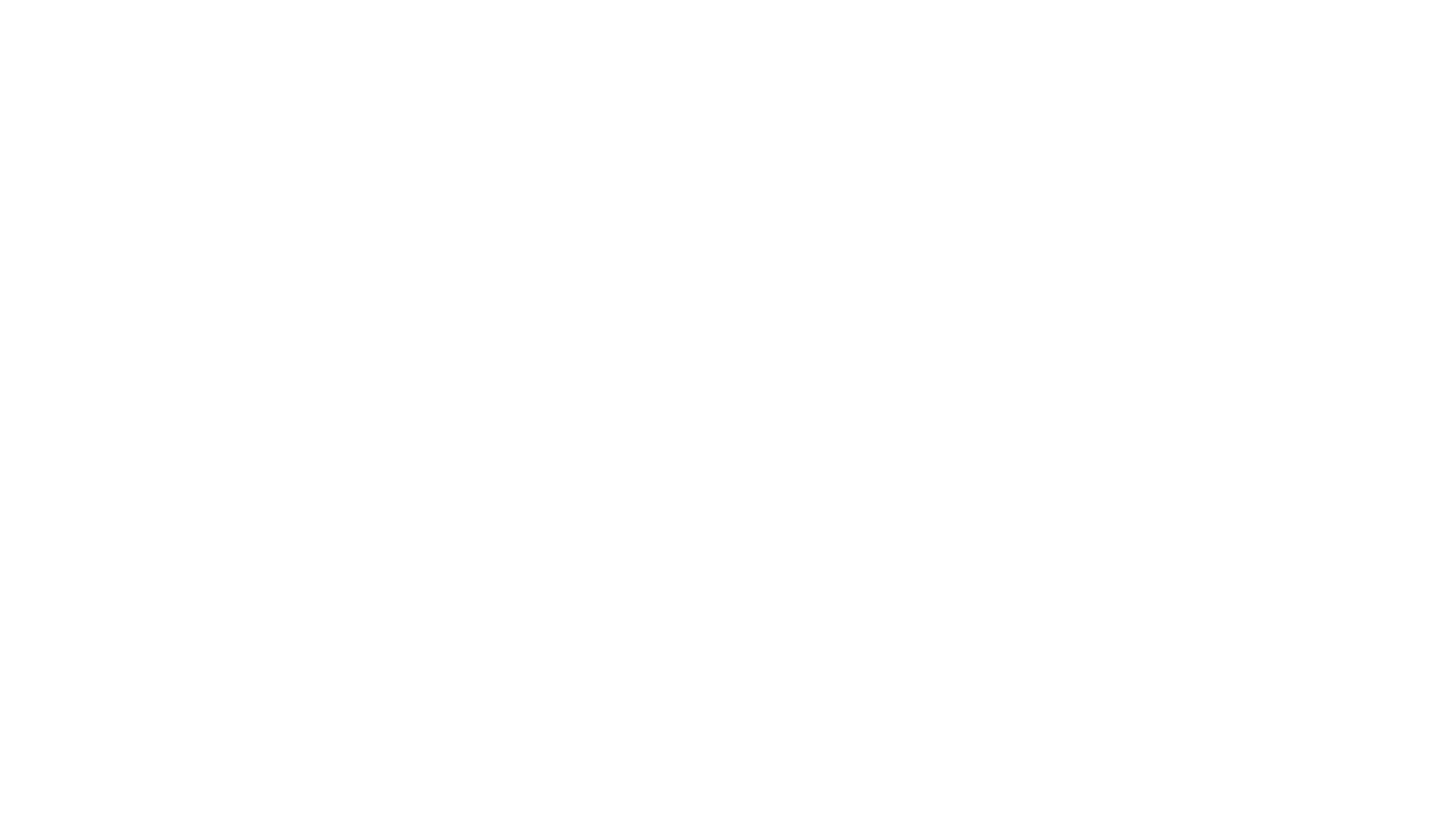
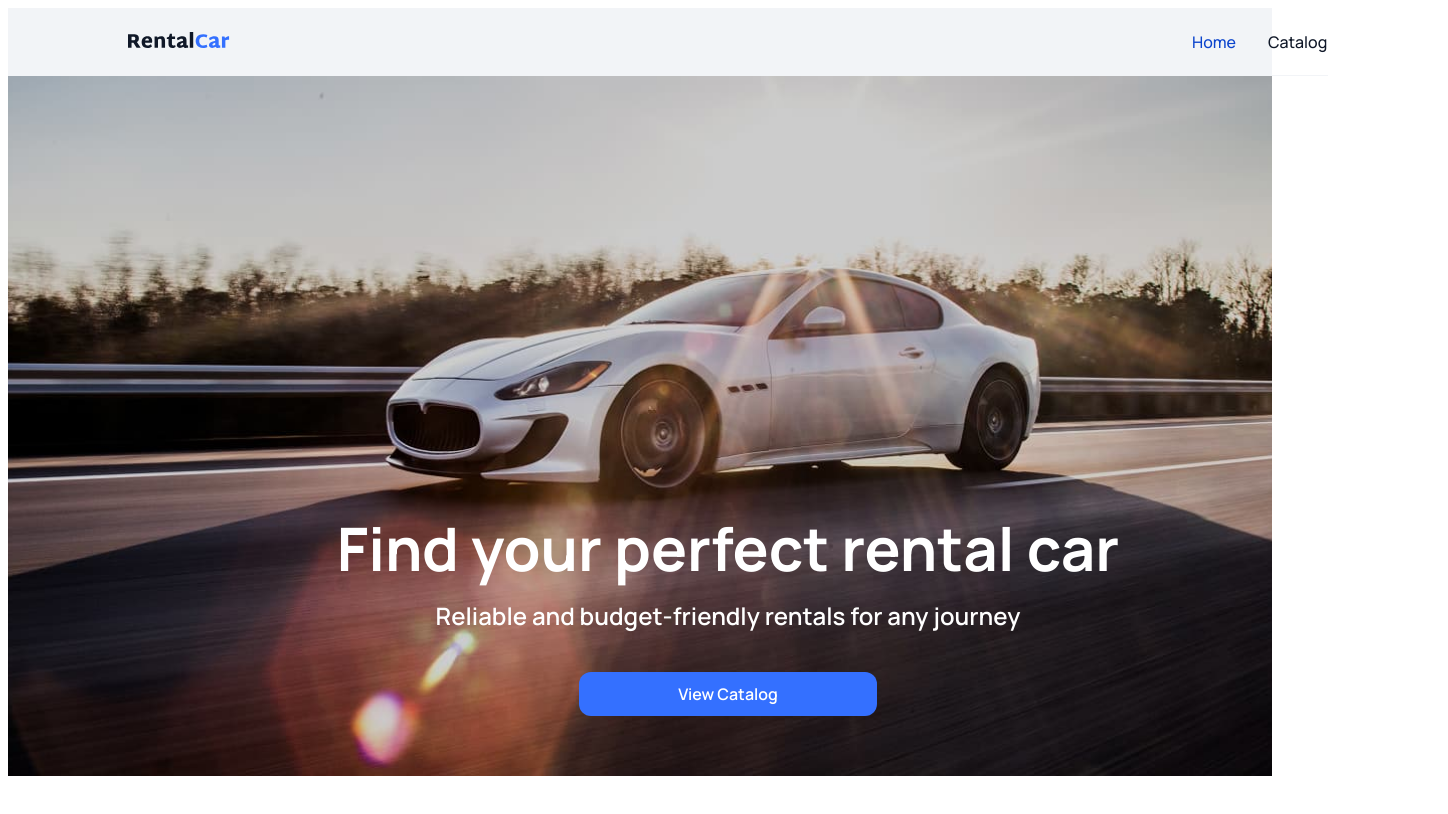
Before and after one commit to svitlana-shumal/rental-car, a Next.js app: page / in a window 1280 px wide. Shown: the top 814 px of the page, 1448 px wide, since content can reach past the window. Built offline with nearby package versions, Linux system fonts and the light colour scheme.

Commit message:
added header and hero

```diff
--- a/app/globals.css
+++ b/app/globals.css
@@ -11,12 +11,11 @@
   --font-family: var(--font-manrope);
   --second-family: var(--font-inter);
 }
-
+html,
 body {
-  max-width: 100vw;
-  overflow-x: hidden;
-  font-family: var(--font-family), sans-serif;
-  color: var(--badges);
+  max-width: 100%;
+  font-family: var(--font-manrope), sans-serif;
+  /* color: var(--badges); */
   background-color: var(--white);
 }
 
@@ -43,7 +42,8 @@ a {
 }
 
 ul,
-ol {
+ol,
+li {
   list-style-type: none;
   margin: 0;
   padding: 0;
--- a/app/layout.tsx
+++ b/app/layout.tsx
@@ -1,7 +1,7 @@
 import type { Metadata } from 'next';
 import { Manrope, Inter } from 'next/font/google';
 import './globals.css';
-// import Header from '@/components/Header/Header';
+import Header from '@/components/Header/Header';
 
 const geistSans = Manrope({
   variable: '--font-manrope',
@@ -28,7 +28,7 @@ export default function RootLayout({
   return (
     <html lang="en">
       <body className={`${geistSans.variable} ${geistMono.variable}`}>
-        {/* <Header /> */}
+        {<Header />}
         {children}
       </body>
     </html>
--- a/app/page.tsx
+++ b/app/page.tsx
@@ -1,5 +1,9 @@
 import Hero from '@/components/Hero/Hero';
 
 export default function Home() {
-  return <main>{/* <Hero /> */}</main>;
+  return (
+    <main>
+      <Hero />
+    </main>
+  );
 }
--- /dev/null
+++ b/components/Container/Container.module.css
@@ -0,0 +1,5 @@
+.container {
+  width: 1440px;
+  margin: 0 auto;
+  padding: 0 120px;
+}
--- /dev/null
+++ b/components/Container/page.tsx
@@ -0,0 +1,9 @@
+import css from './Container.module.css';
+
+interface ContainerProps {
+  children: React.ReactNode;
+}
+
+export default function Container({ children }: ContainerProps) {
+  return <div className={css.container}>{children}</div>;
+}
--- a/components/Header/Header.module.css
+++ b/components/Header/Header.module.css
@@ -0,0 +1,33 @@
+.header {
+  background-color: #f2f4f7;
+}
+
+.headerContainer {
+  display: flex;
+  align-items: center;
+  gap: 960px;
+  height: 68px;
+  border-bottom: 1px solid #f2f4f7;
+}
+
+.navigation {
+  list-style: none;
+  display: flex;
+  gap: 32px;
+}
+
+.navigationItem {
+  padding: 24px 0;
+  font-weight: 500;
+  font-size: 16px;
+  line-height: 1.25;
+  color: var(--main);
+}
+
+.active {
+  padding: 24px 0;
+  font-weight: 500;
+  font-size: 16px;
+  line-height: 1.25;
+  color: var(--button-hover);
+}
--- a/components/Header/Header.tsx
+++ b/components/Header/Header.tsx
@@ -0,0 +1,40 @@
+'use client';
+
+import Link from 'next/link';
+import Container from '../Container/page';
+import css from './Header.module.css';
+import { usePathname } from 'next/navigation';
+
+export default function Header() {
+  const pathname = usePathname();
+  return (
+    <header className={css.header}>
+      <Container>
+        <div className={css.headerContainer}>
+          <Link href="/">
+            <svg width="104" height="16">
+              <use href="/symbol-defs.svg#icon-logo" />
+            </svg>
+          </Link>
+          <nav>
+            <ul className={css.navigation}>
+              <li>
+                <Link href="/" className={pathname === '/' ? css.active : css.navigationItem}>
+                  Home
+                </Link>
+              </li>
+              <li>
+                <Link
+                  href="/catalog"
+                  className={pathname === '/catalog' ? css.active : css.navigationItem}
+                >
+                  Catalog
+                </Link>
+              </li>
+            </ul>
+          </nav>
+        </div>
+      </Container>
+    </header>
+  );
+}
--- a/components/Hero/Hero.module.css
+++ b/components/Hero/Hero.module.css
@@ -0,0 +1,53 @@
+.hero {
+  height: 700px;
+  background-image: url('/Hero.jpg');
+  background-size: cover;
+  background-position: center;
+}
+@media (min-device-pixel-ratio: 2), (min-resolution: 192dpi), (min-resolution: 2dppx) {
+  .hero {
+    background-image: url('/Hero@2.jpg');
+    background-size: cover;
+    background-position: center;
+  }
+}
+
+.heroContainer {
+  padding: 436px 0;
+}
+
+.heroTitle {
+  font-weight: 700;
+  font-size: 60px;
+  line-height: 1.2;
+  text-align: center;
+  color: var(--white);
+  margin-bottom: 16px;
+}
+
+.heroParagraph {
+  font-weight: 600;
+  font-size: 24px;
+  line-height: 1.33;
+  text-align: center;
+  color: var(--white);
+  margin-bottom: 40px;
+}
+
+.heroButton {
+  display: flex;
+  align-items: center;
+  justify-content: center;
+  border-radius: 12px;
+  padding: 12px 99px;
+  height: 44px;
+  background-color: var(--button);
+  font-weight: 600;
+  font-size: 16px;
+  line-height: 1.25;
+  color: var(--white);
+  margin: 0 auto;
+}
+.heroButton:hover {
+  background-color: var(--button-hover);
+}
--- a/components/Hero/Hero.tsx
+++ b/components/Hero/Hero.tsx
@@ -1 +1,19 @@
-export default function Hero() {}
+import Link from 'next/link';
+import Container from '../Container/page';
+import css from './Hero.module.css';
+
+export default function Hero() {
+  return (
+    <section className={css.hero}>
+      <Container>
+        <div className={css.heroContainer}>
+          <h1 className={css.heroTitle}>Find your perfect rental car</h1>
+          <p className={css.heroParagraph}>Reliable and budget-friendly rentals for any journey</p>
+          <Link href="/catalog">
+            <button className={css.heroButton}>View Catalog</button>
+          </Link>
+        </div>
+      </Container>
+    </section>
+  );
+}
```
Also changed, not shown: public/Hero@2.jpg (added).
